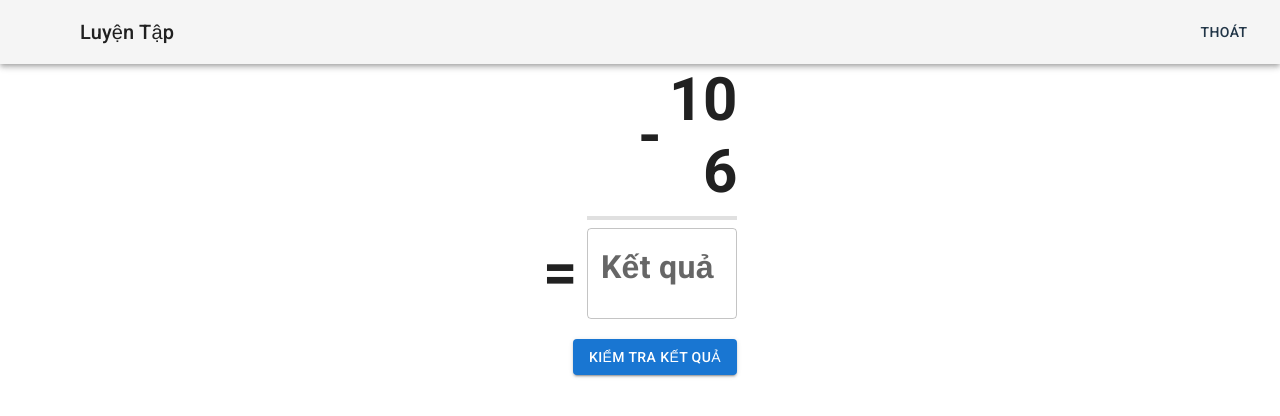
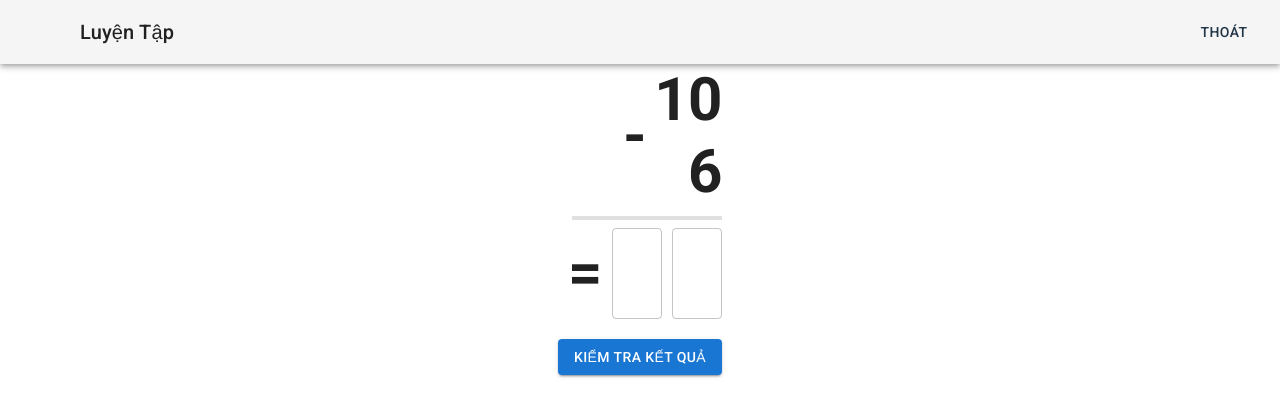
Before and after one commit to openVietAnh/hieunghiahocbai.com, a React (Vite) app: page /practice in a window 1280 px wide. Shown: the top 416 px of the page. Built offline with nearby package versions, Linux system fonts and the light colour scheme; some icons are missing; a web font is replaced by a local one.

Commit message:
feat: use 2 inputs for dozen digit and unit digit

```diff
--- a/src/components/Operator.tsx
+++ b/src/components/Operator.tsx
@@ -13,7 +13,8 @@ import Divider from "@mui/material/Divider";
 export const Operator: React.FC = () => {
   const [a, setA] = useState<number>(0);
   const [b, setB] = useState<number>(0);
-  const [answer, setAnswer] = useState("");
+  const [unit, setUnit] = useState("");
+  const [dozen, setDozen] = useState("");
   const [operator, setOperator] = useState("");
   const [snackbar, setSnackbar] = useState({
     open: false,
@@ -45,7 +46,7 @@ export const Operator: React.FC = () => {
   };
 
   const checkAnswer = async () => {
-    const ans = Number(answer);
+    const ans = Number(dozen) * 10 + Number(unit);
     const isCorrect = operator === "-" ? a - b === ans : a + b === ans;
 
     if (isCorrect) {
@@ -57,7 +58,8 @@ export const Operator: React.FC = () => {
 
       setTimeout(() => {
         generateQuestion();
-        setAnswer("");
+        setUnit("");
+        setDozen("");
       }, 2000);
     } else {
       setSnackbar({
@@ -132,16 +134,44 @@ export const Operator: React.FC = () => {
               =
             </Typography>
             <TextField
-              id="outlined-basic"
-              label="Kết quả"
+              id="dozen"
               variant="outlined"
-              fullWidth
               size="medium"
               sx={{
-                maxWidth: 150,
+                width: "50px",
               }}
-              value={answer}
-              onChange={(e) => setAnswer(e.target.value)}
+              value={dozen}
+              onChange={(e) => setDozen(e.target.value)}
+              slotProps={{
+                input: {
+                  sx: {
+                    fontSize: "2.5rem",
+                    fontWeight: "bold",
+                    textAlign: "right",
+                  },
+                },
+                inputLabel: {
+                  sx: {
+                    fontSize: "2rem",
+                    fontWeight: "bold",
+                  },
+                },
+                htmlInput: {
+                  sx: {
+                    textAlign: "right",
+                  },
+                },
+              }}
+            />
+            <TextField
+              id="unit"
+              variant="outlined"
+              size="medium"
+              sx={{
+                width: "50px",
+              }}
+              value={unit}
+              onChange={(e) => setUnit(e.target.value)}
               slotProps={{
                 input: {
                   sx: {
```
